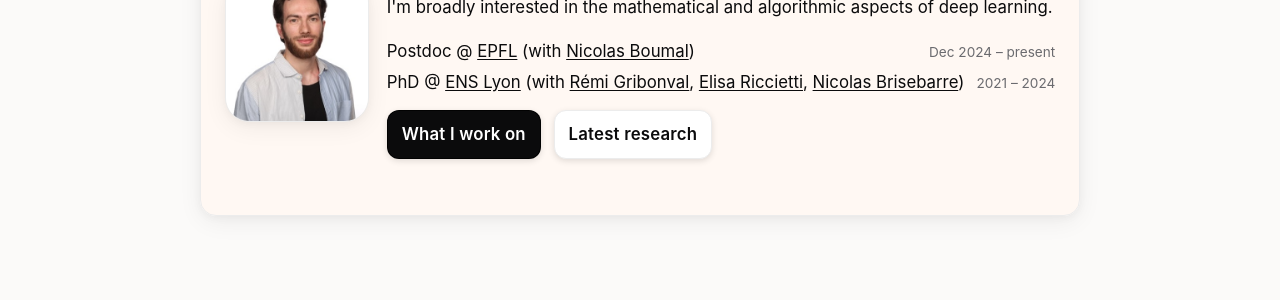
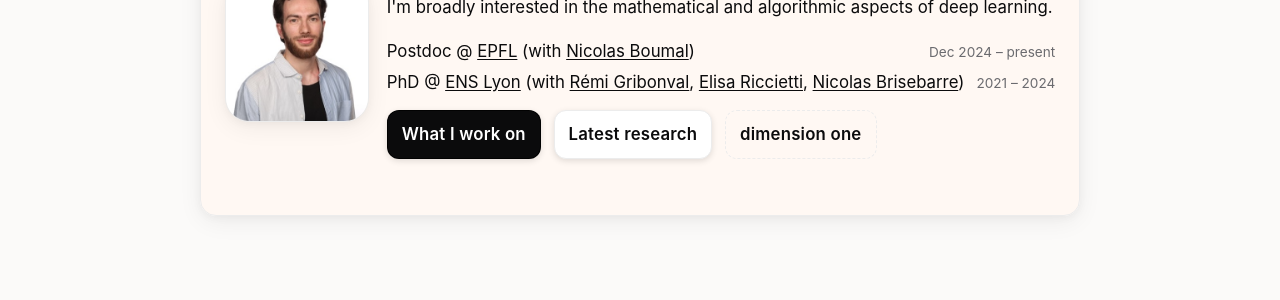
Before and after one commit to agonon/agonon.github.io, a Jekyll site: the page built from index.md, in a window 1280 px wide. Shown: the part 245-545 px from the top of the page. Built offline with Jekyll 4.4.1, drawn with Linux system fonts in a browser that asks for light colours.

Commit message:
Refactor button style, add link to d1

```diff
--- a/_includes/interests-content_intro.md
+++ b/_includes/interests-content_intro.md
@@ -1,6 +1,8 @@
 
 
 I like working on projects that involve:
-- respecting the **structure and geometry** of problems (e.g., invariances in theory/algorithms; structured sparsity for efficiency)
-- investigating **minimal setups** that still capture key large-scale effects
-- bringing **theory closer to practice**, with the aim of better understanding, informing, or improving the latter
+- **◈** respecting the **structure and geometry** of problems (e.g., invariances in theory/algorithms; structured sparsity for efficiency)
+- **△** investigating **minimal setups** that still capture key large-scale effects (see <a class="inline-link" href="https://dimension-one.github.io/" target="_blank" rel="noopener">dimension one</a>).
+
+Across these projects, a recurring goal is:
+- **⇆** bringing **theory closer to practice**, to better understand, inform, or improve empirical methods
--- a/assets/css/main.scss
+++ b/assets/css/main.scss
@@ -92,15 +92,6 @@
 
 .center { text-align: center; padding: 60px 0; }
 
-.btn {
-  display: inline-block; padding: 10px 14px; border-radius: 12px;
-  background: $fg; color: white; font-weight: 600; letter-spacing: .2px;
-  border: 1px solid rgba(0,0,0,.85); box-shadow: 0 2px 6px rgba(0,0,0,.12);
-  transition: transform .06s ease-in-out;
-}
-.btn:hover { transform: translateY(-1px); text-decoration: none; }
-.btn.ghost { background: white; color: $fg; border: 1px solid $line; }
-.btn.ghost:hover { box-shadow: var(--shadow); }
 
 code, pre {
   font-family: ui-monospace, SFMono-Regular, Menlo, Monaco, Consolas, "Liberation Mono", "Courier New", monospace;
@@ -126,11 +117,6 @@
 .lede { margin: 0 0 8px; font-size: 1.06rem; }
 
 a:hover { text-decoration: none; }
-
-.btn:hover { transform: translateY(-1px); box-shadow: var(--shadow); }
-.btn.ghost { background: #fff; border: 1px solid $line; }
-.btn.ghost:hover { background: #fff9f5; }
-
 
 /* Layout for avatar + text */
 .hero-grid {
@@ -180,10 +166,6 @@
 }
 
 
-/* buttons never underlined */
-.btn, .btn:hover {
-  text-decoration: none !important;
-}
 
 .intro a:hover { color: $accent; }
 
@@ -221,3 +203,46 @@
 
 html { scroll-behavior: smooth; }
 .section { scroll-margin-top: 64px; } /* if your header is sticky */
+
+
+.inline-link {
+  text-decoration: underline;
+  text-underline-offset: 2px;
+}
+.inline-link:hover {
+  text-decoration-thickness: 2px;
+}
+
+
+.btn{
+  display:inline-block;
+  padding:10px 14px;
+  border-radius:12px;
+  background:$fg;
+  color:#fff;
+  font-weight:600;
+  letter-spacing:.2px;
+  border:1px solid rgba(0,0,0,.85);
+  box-shadow:0 2px 6px rgba(0,0,0,.12);
+  transition:transform .06s ease-in-out, box-shadow .06s ease-in-out, background .06s ease-in-out;
+  text-decoration:none !important; /* prevent underlines on buttons */
+}
+.btn:hover{ transform:translateY(-1px); box-shadow:var(--shadow); }
+
+.btn.ghost{
+  background:#fff;
+  color:$fg;
+  border:1px solid $line;
+}
+.btn.ghost:hover{ background:#fff9f5; }
+
+.btn.subtle {
+  background: transparent;
+  color: $fg;
+  border: 1px dashed $line;
+  box-shadow: none;
+}
+.btn.subtle:hover {
+  background: rgba(0,0,0,0.04);
+  transform: translateY(-1px);
+}
--- a/index.md
+++ b/index.md
@@ -38,11 +38,12 @@
     <div class="cta-row">
       <a class="btn" href="/interests/" id="btn-interests">What I work on</a>
       <a class="btn ghost" href="/papers/" id="btn-papers" style="margin-left:8px;">Latest research</a>
+      <a class="btn subtle" href="https://dimension-one.github.io/" target="_blank" rel="noopener" style="margin-left:8px;">
+        dimension one
+      </a>
     </div>
   </div>
 </div>
-
-
 <div id="dynamic-sections" class="dynamic-sections" aria-live="polite"></div>
 
 <div id="tpl-interests" hidden>
```
Also changed, not shown: _includes/interests-content.md (+2 -3 lines).
